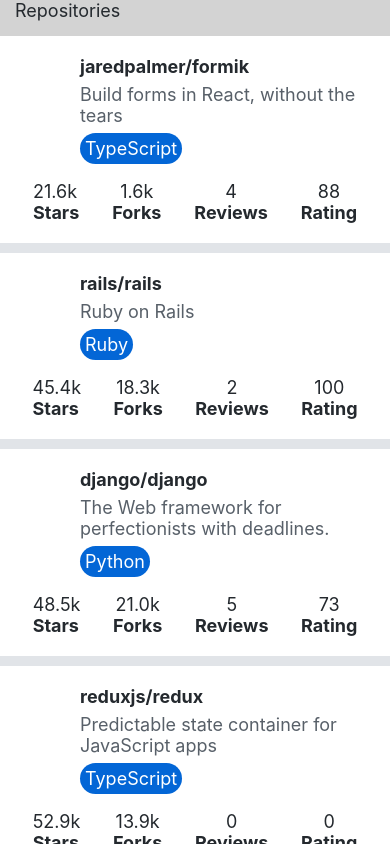
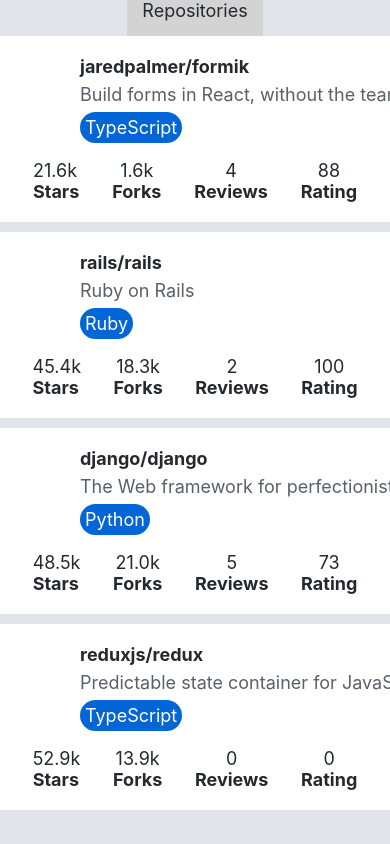
Before and after one commit to Hakizu/react-native-FSO2020, a React Native app: screen / in a window 390 px wide. Built offline with nearby package versions, Linux system fonts and the light colour scheme.

Commit message:
:art: fix styling

```diff
--- a/src/components/Main.jsx
+++ b/src/components/Main.jsx
@@ -1,5 +1,7 @@
 import React from 'react';
 import { StyleSheet, View } from 'react-native';
+import { Route, Switch, Redirect } from 'react-router';
+
 import RepositoryList from './RepositoryList';
 import AppBar from './AppBar';
 
@@ -15,12 +17,12 @@
 
 const Main = () => {
     return (
-        <>
+        <View style={styles.container}>
             <AppBar/>
             <View style={styles.container}>
                 <RepositoryList/>
             </View>
-        </>
+        </View>
     );
 };
 
--- a/src/components/subComponents/Headings.jsx
+++ b/src/components/subComponents/Headings.jsx
@@ -4,8 +4,6 @@
 
 const styles = StyleSheet.create({
      headings: {
-        flex: 1,
-        flexBasis: 350,
         alignItems: 'flex-start'
      },
      headingRow: {
```
